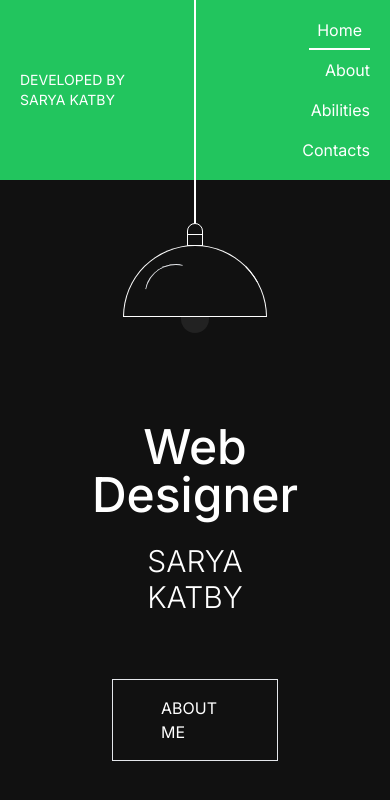
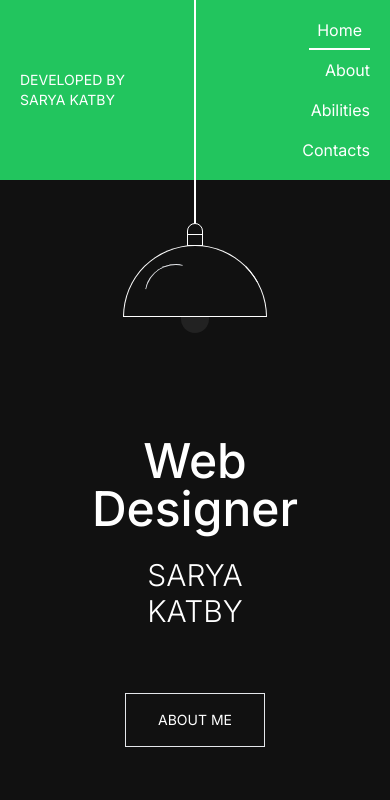
Before and after one commit to SaryaKatbi/lamp-portfolio, a React (Vite) app: page / in a window 390 px wide. Shown: the top 800 px of the page. Built offline with nearby package versions, Linux system fonts and the light colour scheme.

Commit message:
Res Button

```diff
--- a/src/components/Button.tsx
+++ b/src/components/Button.tsx
@@ -1,7 +1,10 @@
 const Button = () => {
   return (
     <a href="/about">
-      <div className="h-fit w-fit cursor-pointer border px-12 py-4 font-secondaryFont text-white transition-all duration-200 hover:bg-white hover:text-primmaryDark">
+      <div
+        className="h-fit w-fit cursor-pointer border px-8 py-4 text-center font-secondaryFont text-sm text-white transition-all duration-200 hover:bg-white hover:text-primmaryDark
+      lg:px-12 lg:py-4 lg:text-base "
+      >
         ABOUT ME
       </div>
     </a>
```
